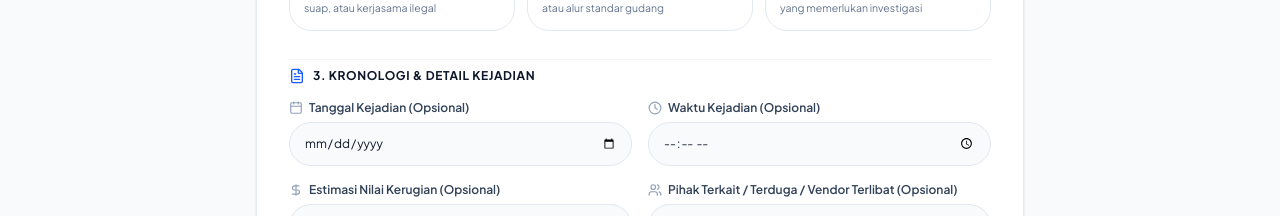
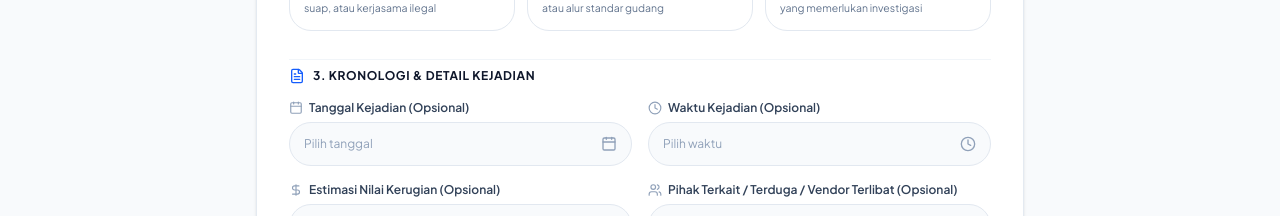
Before and after one commit to priandana/wact-warehouse, a Next.js app: page /integrity/report in a window 1280 px wide. Shown: the part 1040-1256 px from the top of the page. Built offline with nearby package versions, Linux system fonts and the light colour scheme; no server answers.

Commit message:
fix: replace ios date time controls in integrity form

```diff
--- a/app/globals.css
+++ b/app/globals.css
@@ -254,17 +254,3 @@ body {
     }
   }
 }
-
-/* Scoped Mobile & WebKit Date/Time Input Containment (Integrity Center) */
-.integrity-date-input {
-  display: block;
-  width: 100%;
-  max-width: 100%;
-  min-width: 0;
-  box-sizing: border-box;
-}
-
-.integrity-date-input::-webkit-date-and-time-value {
-  text-align: left;
-  min-height: 1.25em;
-}
--- a/app/integrity/report/page.tsx
+++ b/app/integrity/report/page.tsx
@@ -40,6 +40,7 @@ import {
   ShieldCheck,
   Clock,
   HelpCircle,
+  X,
 } from 'lucide-react';
 import { cn } from '@/lib/utils/cn';
 import {
@@ -55,6 +56,20 @@ import { compressImage } from '@/lib/supabase/storage';
 import { IntegrityTrustModal } from '@/components/integrity/IntegrityTrustModal';
 import { IntegrityAnnouncementBanner } from '@/components/integrity/IntegrityAnnouncementBanner';
 import { IntegrityAnnouncementModal } from '@/components/integrity/IntegrityAnnouncementModal';
+
+function formatIndonesianDate(isoDate: string): string {
+  if (!isoDate) return '';
+  const parts = isoDate.split('-');
+  if (parts.length !== 3) return isoDate;
+  const [year, month, day] = parts;
+  const months = [
+    'Januari', 'Februari', 'Maret', 'April', 'Mei', 'Juni',
+    'Juli', 'Agustus', 'September', 'Oktober', 'November', 'Desember'
+  ];
+  const monthIdx = parseInt(month, 10) - 1;
+  const monthName = months[monthIdx] || month;
+  return `${parseInt(day, 10)} ${monthName} ${year}`;
+}
 
 interface WarehouseOption {
   id: string;
@@ -711,32 +726,94 @@ export default function PublicIntegrityReportPage() {
             <span>3. Kronologi & Detail Kejadian</span>
           </label>
 
-          {/* Row 1: Tanggal & Waktu Kejadian (1-col on mobile, 2-col on desktop) */}
+          {/* Row 1: Tanggal & Waktu Kejadian (Custom WACT visual shell with native picker overlay) */}
           <div className="grid grid-cols-1 sm:grid-cols-2 gap-3.5 sm:gap-4 w-full min-w-0 max-w-full box-border">
+            {/* Tanggal Kejadian */}
             <div className="space-y-1.5 w-full min-w-0 max-w-full box-border">
               <label className="text-xs font-semibold text-slate-700 dark:text-slate-300 flex items-center gap-1.5">
                 <Calendar className="w-3.5 h-3.5 text-slate-400 shrink-0" />
                 <span>Tanggal Kejadian (Opsional)</span>
               </label>
+
+              <div className="relative w-full min-w-0 max-w-full">
+                {/* Visible WACT Field Shell */}
+                <div className="w-full bg-slate-50 dark:bg-slate-950 border border-slate-200 dark:border-slate-800 rounded-xl px-3.5 py-2.5 text-xs flex items-center justify-between min-h-[44px] transition-colors">
+                  <span className={cn('truncate', incidentDate ? 'font-semibold text-slate-900 dark:text-slate-100' : 'text-slate-400')}>
+                    {incidentDate ? formatIndonesianDate(incidentDate) : 'Pilih tanggal'}
+                  </span>
+
+                  <div className="flex items-center gap-1.5 shrink-0 ml-2">
+                    {incidentDate && (
+                      <button
+                        type="button"
+                        onClick={(e) => {
+                          e.preventDefault();
+                          e.stopPropagation();
+                          handleDateChange('');
+                        }}
+                        className="relative z-20 p-1 text-slate-400 hover:text-rose-500 transition-colors cursor-pointer"
+                        title="Hapus tanggal"
+                      >
+                        <X className="w-3.5 h-3.5" />
+                      </button>
+                    )}
+                    <Calendar className="w-4 h-4 text-slate-400 pointer-events-none" />
+                  </div>
+                </div>
+
+                {/* Invisible native interaction target covering the full button */}
                 <input
                   type="date"
                   value={incidentDate}
                   onChange={(e) => handleDateChange(e.target.value)}
-                className="integrity-date-input block w-full max-w-full min-w-0 box-border bg-slate-50 dark:bg-slate-950 border border-slate-200 dark:border-slate-800 rounded-xl px-3.5 py-2.5 text-xs text-slate-900 dark:text-slate-100 focus:outline-none focus:ring-2 focus:ring-blue-500 min-h-[44px]"
+                  className="absolute inset-0 w-full h-full opacity-0 cursor-pointer z-10"
+                  aria-label="Tanggal Kejadian"
                 />
               </div>
+            </div>
 
+            {/* Waktu Kejadian */}
             <div className="space-y-1.5 w-full min-w-0 max-w-full box-border">
               <label className="text-xs font-semibold text-slate-700 dark:text-slate-300 flex items-center gap-1.5">
                 <Clock className="w-3.5 h-3.5 text-slate-400 shrink-0" />
                 <span>Waktu Kejadian (Opsional)</span>
               </label>
+
+              <div className="relative w-full min-w-0 max-w-full">
+                {/* Visible WACT Field Shell */}
+                <div className="w-full bg-slate-50 dark:bg-slate-950 border border-slate-200 dark:border-slate-800 rounded-xl px-3.5 py-2.5 text-xs flex items-center justify-between min-h-[44px] transition-colors">
+                  <span className={cn('truncate', incidentTime ? 'font-semibold text-slate-900 dark:text-slate-100' : 'text-slate-400')}>
+                    {incidentTime ? `${incidentTime} WIB` : 'Pilih waktu'}
+                  </span>
+
+                  <div className="flex items-center gap-1.5 shrink-0 ml-2">
+                    {incidentTime && (
+                      <button
+                        type="button"
+                        onClick={(e) => {
+                          e.preventDefault();
+                          e.stopPropagation();
+                          handleTimeChange('');
+                        }}
+                        className="relative z-20 p-1 text-slate-400 hover:text-rose-500 transition-colors cursor-pointer"
+                        title="Hapus waktu"
+                      >
+                        <X className="w-3.5 h-3.5" />
+                      </button>
+                    )}
+                    <Clock className="w-4 h-4 text-slate-400 pointer-events-none" />
+                  </div>
+                </div>
+
+                {/* Invisible native interaction target covering the full button */}
                 <input
                   type="time"
                   value={incidentTime}
                   onChange={(e) => handleTimeChange(e.target.value)}
-                className="integrity-date-input block w-full max-w-full min-w-0 box-border bg-slate-50 dark:bg-slate-950 border border-slate-200 dark:border-slate-800 rounded-xl px-3.5 py-2.5 text-xs text-slate-900 dark:text-slate-100 focus:outline-none focus:ring-2 focus:ring-blue-500 min-h-[44px]"
+                  className="absolute inset-0 w-full h-full opacity-0 cursor-pointer z-10"
+                  aria-label="Waktu Kejadian"
                 />
+              </div>
             </div>
           </div>
 
```
Lines whose indentation alone changed are shown as unchanged.
